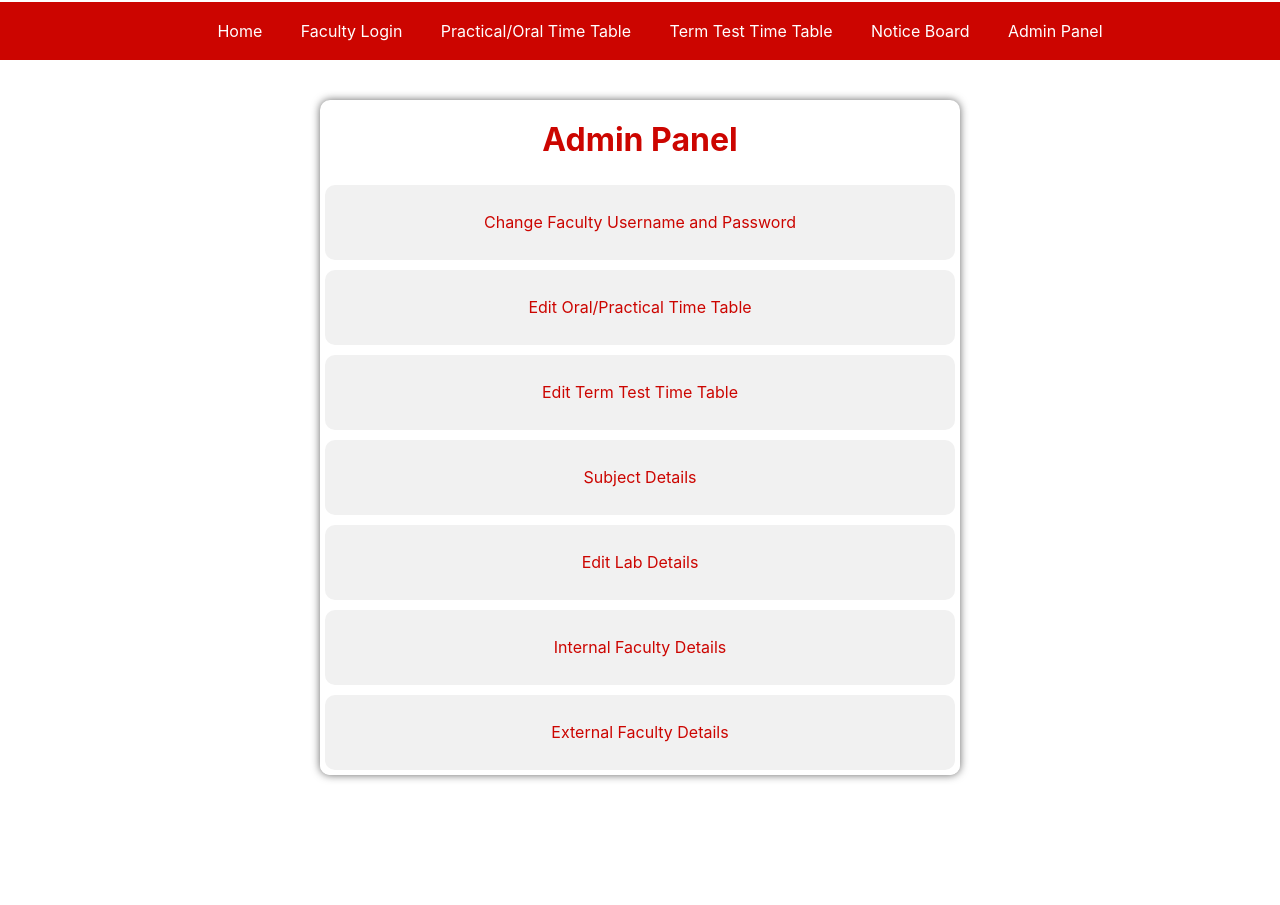
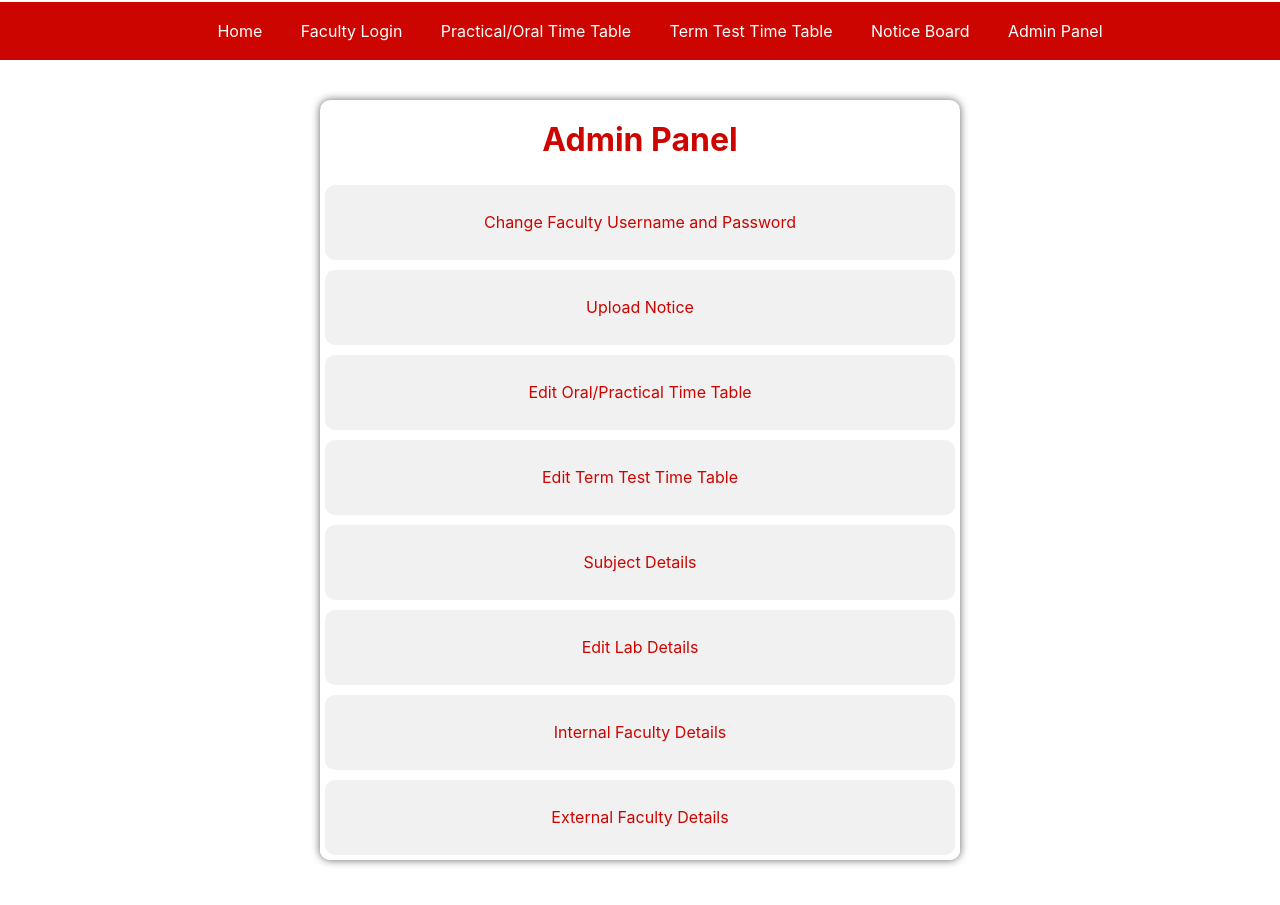
Before and after one commit to DivyeshPithadiya/ExamManagementSystem, a PHP site: page /panel.php in a window 1280 px wide. Shown: the top 905 px of the page. Run offline with PHP 8.4, Linux system fonts and the light colour scheme; a user stored in the database is signed in.

Commit message:
upload ntice option given

```diff
--- a/panel.php
+++ b/panel.php
@@ -32,6 +32,12 @@
 					<div>
 						<a href="fchangeUsePass.php" class="demo8">
 							<span>Change Faculty Username and Password</span><br>
+						</a>
+					</div>
+
+					<div>
+						<a href="notice.php" class="demo8">
+							<span>Upload Notice</span>
 						</a>
 					</div>
 
@@ -71,7 +77,6 @@
 						</a>
 					</div>
 
-
 				</div>
 				</center>
 
```
